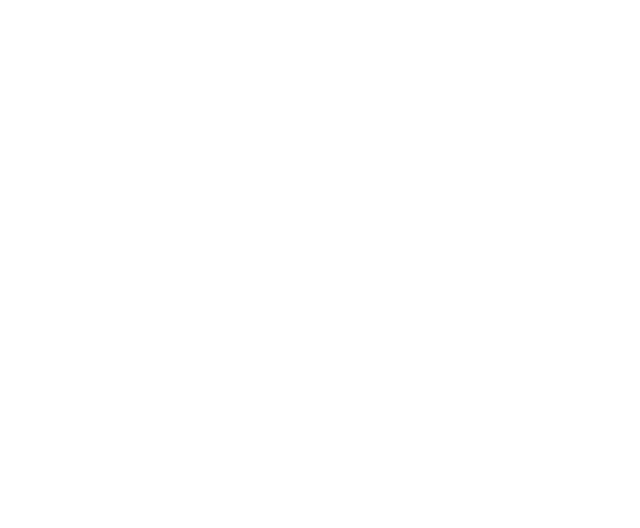
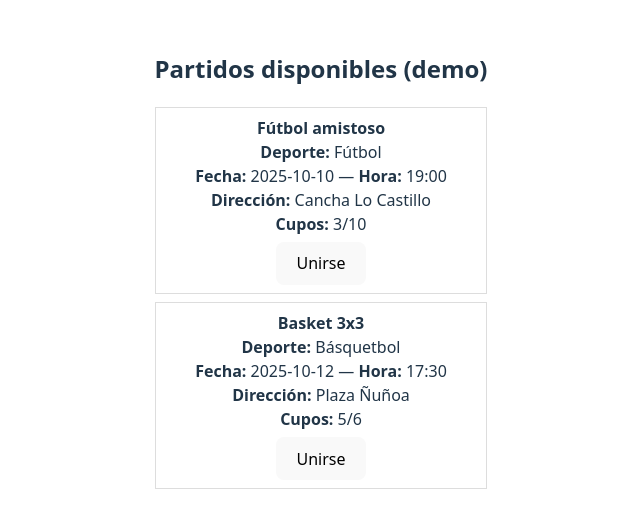
Before and after one commit to JenaroPrieto/Meet-Play, a React (Vite) app in the folder Frontend/: page /partidos in a window 1280 px wide. Before the commit this address had no page. Shown: the part 132-660 px from the top of the page, without its empty margins (319-959 px from the left). Built offline with nearby package versions, Linux system fonts and the light colour scheme.

Commit message:
feat(front): pantallas demo Crear Partido y Ver/Unirse sin backend

```diff
--- a/Frontend/package.json
+++ b/Frontend/package.json
@@ -12,7 +12,8 @@
   "dependencies": {
     "react": "^19.1.1",
     "react-dom": "^19.1.1",
-    "react-router": "^7.9.3"
+    "react-router": "^7.9.3",
+    "react-router-dom": "^7.9.3"
   },
   "devDependencies": {
     "@eslint/js": "^9.36.0",
--- a/Frontend/src/Routing.jsx
+++ b/Frontend/src/Routing.jsx
@@ -1,14 +1,23 @@
-import { BrowserRouter, Routes, Route } from 'react-router'
-import App from "./App"
+import { BrowserRouter, Routes, Route } from 'react-router-dom';
+import App from './App';
+import CreateMatch from './pages/CreateMatch';
+import MatchesList from './pages/MatchesList';
 
-function Routing(){
+function Routing() {
   return (
     <BrowserRouter>
       <Routes>
-        <Route path={"/"} element={< App />}/>
+        {/* Ruta principal (por ahora App, podría ser Home más adelante) */}
+        <Route path="/" element={<App />} />
+
+        {/* Tu pantalla para crear partidos */}
+        <Route path="/crear" element={<CreateMatch />} />
+
+        {/* Tu pantalla para ver/unirse a partidos */}
+        <Route path="/partidos" element={<MatchesList />} />
       </Routes>
     </BrowserRouter>
-  )
+  );
 }
 
 export default Routing;
--- /dev/null
+++ b/Frontend/src/pages/CreateMatch.jsx
@@ -0,0 +1,48 @@
+import { useState } from 'react';
+
+export default function CreateMatch() {
+  const [deporte, setDeporte] = useState('');
+  const [ubicacion, setUbicacion] = useState('');
+  const [fecha, setFecha] = useState('');
+  const [hora, setHora] = useState('');
+  const [mensaje, setMensaje] = useState('');
+
+  function handleSubmit(e) {
+    e.preventDefault();
+    // Simulación: “guardar” en memoria / mostrar confirmación
+    setMensaje(`✅ Partido creado: ${deporte} en ${ubicacion} el ${fecha} a las ${hora}`);
+    // opcional: podrías guardar en localStorage si quieres persistir al refrescar
+    setDeporte(''); setUbicacion(''); setFecha(''); setHora('');
+  }
+
+  return (
+    <div style={{ padding: 16, maxWidth: 420 }}>
+      <h2>Crear partido (demo)</h2>
+      <form onSubmit={handleSubmit}>
+        <div style={{ marginBottom: 8 }}>
+          <label>Deporte<br/>
+            <input value={deporte} onChange={e=>setDeporte(e.target.value)} required />
+          </label>
+        </div>
+        <div style={{ marginBottom: 8 }}>
+          <label>Ubicación<br/>
+            <input value={ubicacion} onChange={e=>setUbicacion(e.target.value)} required />
+          </label>
+        </div>
+        <div style={{ marginBottom: 8 }}>
+          <label>Fecha<br/>
+            <input type="date" value={fecha} onChange={e=>setFecha(e.target.value)} required />
+          </label>
+        </div>
+        <div style={{ marginBottom: 12 }}>
+          <label>Hora<br/>
+            <input type="time" value={hora} onChange={e=>setHora(e.target.value)} required />
+          </label>
+        </div>
+        <button type="submit">Crear partido</button>
+      </form>
+
+      {mensaje && <p style={{ marginTop: 12 }}>{mensaje}</p>}
+    </div>
+  );
+}
--- /dev/null
+++ b/Frontend/src/pages/MatchesList.jsx
@@ -0,0 +1,68 @@
+import { useState } from 'react';
+
+const PARTIDOS_MOCK = [
+  {
+    id: 1,
+    nombre: 'Fútbol amistoso',
+    deporte: 'Fútbol',
+    fecha: '2025-10-10',
+    hora: '19:00',
+    direccion: 'Cancha Lo Castillo',
+    cupos: 10,
+    inscritos: 3,
+  },
+  {
+    id: 2,
+    nombre: 'Basket 3x3',
+    deporte: 'Básquetbol',
+    fecha: '2025-10-12',
+    hora: '17:30',
+    direccion: 'Plaza Ñuñoa',
+    cupos: 6,
+    inscritos: 5,
+  },
+];
+
+export default function MatchesList() {
+  const [partidos, setPartidos] = useState(PARTIDOS_MOCK);
+  const [msg, setMsg] = useState('');
+
+  function unirse(id) {
+    setPartidos(prev =>
+      prev.map(p =>
+        p.id === id && p.inscritos < p.cupos
+          ? { ...p, inscritos: p.inscritos + 1 }
+          : p
+      )
+    );
+    setMsg('✅ Te uniste (demo).');
+    setTimeout(() => setMsg(''), 1500);
+  }
+
+  return (
+    <div style={{ padding: 16 }}>
+      <h2>Partidos disponibles (demo)</h2>
+      {msg && <p>{msg}</p>}
+      {partidos.length === 0 && <p>No hay partidos todavía.</p>}
+
+      <ul style={{ listStyle: 'none', padding: 0 }}>
+        {partidos.map(p => (
+          <li key={p.id} style={{ border: '1px solid #ddd', marginBottom: 8, padding: 8 }}>
+            <div><b>{p.nombre}</b></div>
+            <div><b>Deporte:</b> {p.deporte}</div>
+            <div><b>Fecha:</b> {p.fecha} — <b>Hora:</b> {p.hora}</div>
+            <div><b>Dirección:</b> {p.direccion}</div>
+            <div><b>Cupos:</b> {p.inscritos}/{p.cupos}</div>
+            <button
+              onClick={() => unirse(p.id)}
+              disabled={p.inscritos >= p.cupos}
+              style={{ marginTop: 6 }}
+            >
+              {p.inscritos >= p.cupos ? 'Completo' : 'Unirse'}
+            </button>
+          </li>
+        ))}
+      </ul>
+    </div>
+  );
+}
```
Also changed, not shown: 2 other files (tests, documents, lock files or other folders).
